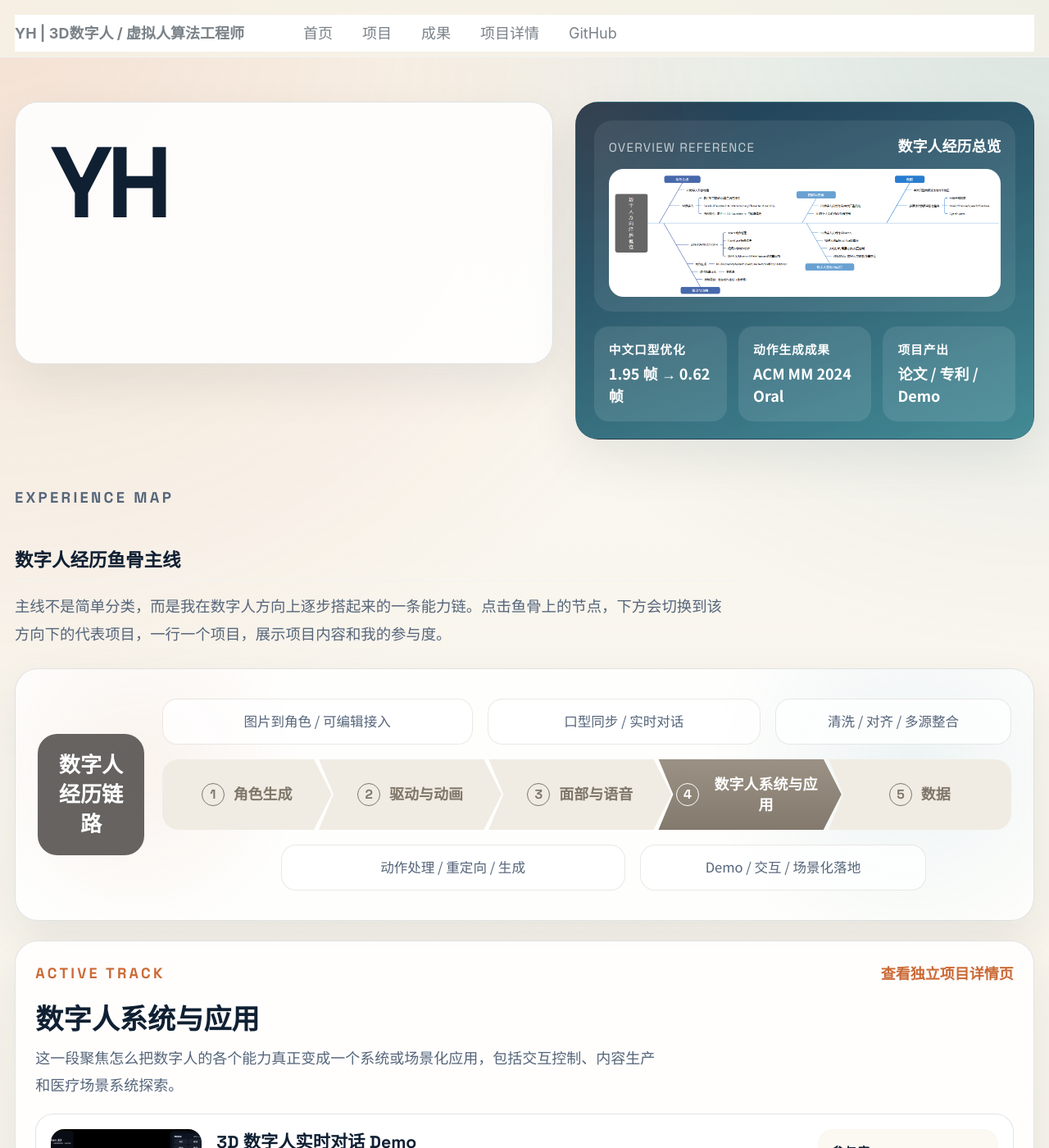
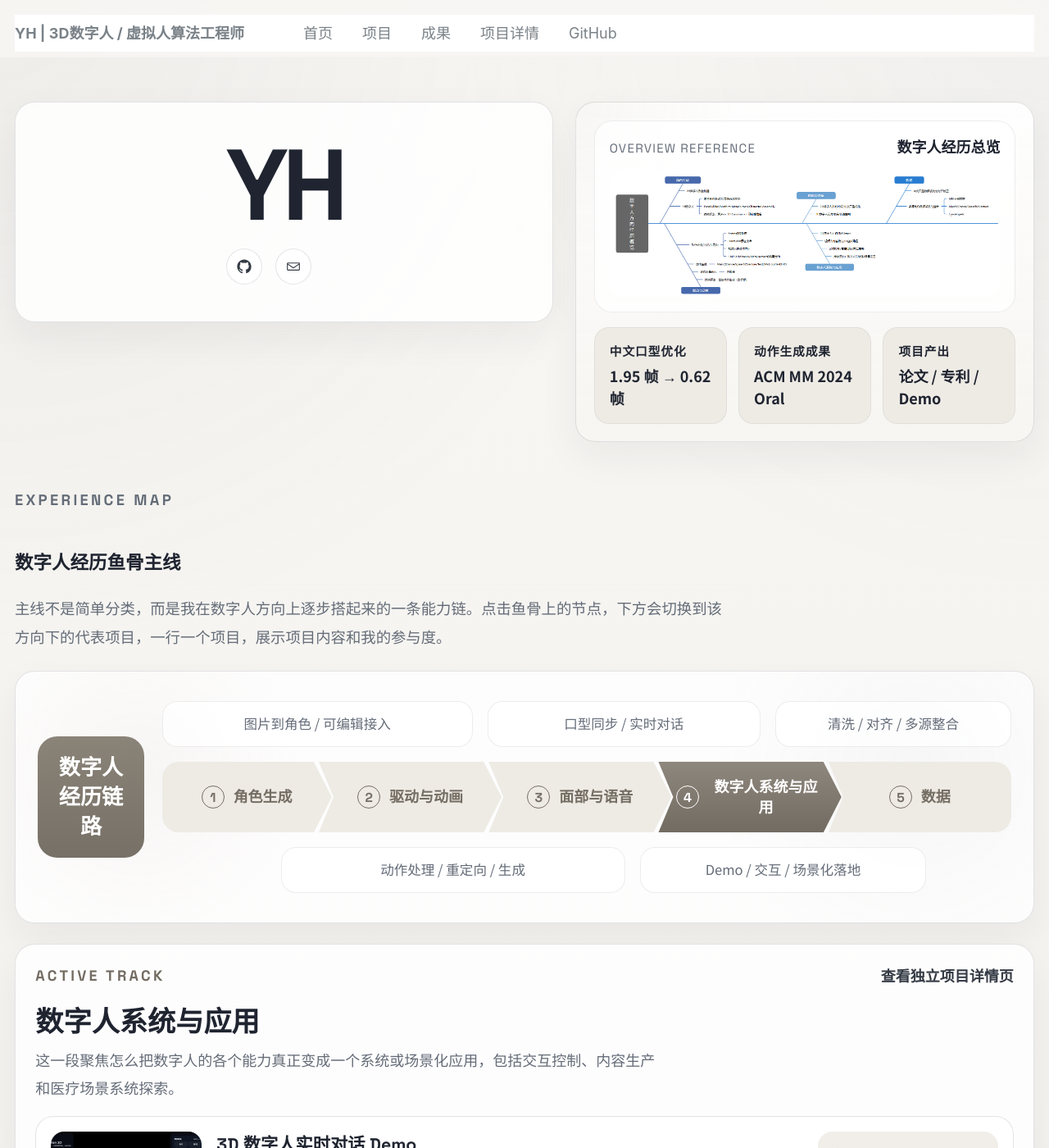
Before and after one commit to svitass/svitass.github.io, a Jekyll site: the page built from _pages/about.md, in a window 1280 px wide and 1400 px high. Shown: the whole window at 82% size. Built offline with Jekyll 4.4.1, drawn with Linux system fonts in a browser that asks for light colours; some of the changed text lies outside the part shown.

Commit message:
Refine homepage contact and palette

```diff
--- a/_pages/about.md
+++ b/_pages/about.md
@@ -10,7 +10,21 @@ redirect_from:
 <div id="top" class="portfolio-home portfolio-home--resume">
   <section class="resume-hero">
     <div class="resume-hero__copy">
-      <h1 class="resume-hero__name">YH</h1>
+      <div class="resume-hero__identity">
+        <h1 class="resume-hero__name">YH</h1>
+        <div class="resume-hero__links" aria-label="联系方式">
+          <a class="resume-hero__icon-link" href="https://github.com/svitass" target="_blank" rel="noopener noreferrer" aria-label="GitHub">
+            <svg viewBox="0 0 24 24" aria-hidden="true">
+              <path d="M12 .5C5.65.5.5 5.66.5 12.02c0 5.09 3.29 9.4 7.86 10.93.58.11.79-.25.79-.56v-2.17c-3.2.69-3.88-1.36-3.88-1.36-.52-1.34-1.28-1.69-1.28-1.69-1.05-.72.08-.71.08-.71 1.16.08 1.78 1.2 1.78 1.2 1.03 1.77 2.71 1.26 3.37.96.1-.75.4-1.26.73-1.55-2.56-.29-5.26-1.29-5.26-5.75 0-1.27.45-2.3 1.19-3.11-.12-.29-.52-1.46.11-3.05 0 0 .97-.31 3.19 1.19a11.07 11.07 0 0 1 5.8 0c2.22-1.5 3.18-1.19 3.18-1.19.64 1.59.24 2.76.12 3.05.74.81 1.18 1.84 1.18 3.11 0 4.47-2.7 5.45-5.28 5.74.42.36.79 1.06.79 2.14v3.18c0 .31.21.68.8.56A11.53 11.53 0 0 0 23.5 12C23.5 5.66 18.35.5 12 .5Z"/>
+            </svg>
+          </a>
+          <a class="resume-hero__icon-link" href="mailto:2410383183@qq.com" aria-label="邮箱">
+            <svg viewBox="0 0 24 24" aria-hidden="true">
+              <path d="M3 5.5h18a1.5 1.5 0 0 1 1.5 1.5v10A1.5 1.5 0 0 1 21 18.5H3A1.5 1.5 0 0 1 1.5 17V7A1.5 1.5 0 0 1 3 5.5Zm0 1.5v.26l9 6.18 9-6.18V7H3Zm18 10V9.08l-8.57 5.89a.75.75 0 0 1-.86 0L3 9.08V17h18Z"/>
+            </svg>
+          </a>
+        </div>
+      </div>
     </div>
 
     <aside class="resume-hero__visual">
@@ -100,10 +114,10 @@ redirect_from:
   <section class="portfolio-section">
     <div class="section-heading section-heading--wide">
       <p class="section-heading__eyebrow">OUTPUTS</p>
-      <h2>成果与方法</h2>
-      <p>这页的重点是链路展示，但也保留一层结果索引，方便快速判断我在数字人方向上的产出类型和常用技术组合。</p>
+      <h2>论文 / 专利</h2>
+      <p>保留最直接的结果索引，用于快速补充简历中的代表性产出。</p>
     </div>
-    <div class="resume-proof">
+    <div class="resume-proof resume-proof--single">
       <article class="resume-proof__card">
         <h3>论文 / 专利</h3>
         <ul>
@@ -112,31 +126,6 @@ redirect_from:
           <li>OOD-HOI / DigitSurge: 交互生成与医疗场景系统探索</li>
           <li>虚拟人驱动、视频人物替换、动作序列生成相关专利</li>
         </ul>
-      </article>
-
-      <article class="resume-proof__card">
-        <h3>常用技术链路</h3>
-        <div class="stack-cloud">
-          <span>PyTorch</span>
-          <span>Unreal Engine</span>
-          <span>MetaHuman</span>
-          <span>Blender</span>
-          <span>MuseTalk</span>
-          <span>LatentSync</span>
-          <span>SMPL / SMPLH / SMPLX</span>
-          <span>Live Link</span>
-          <span>WHAM</span>
-          <span>ProPainter</span>
-          <span>Diffusion</span>
-          <span>HumanML3D</span>
-        </div>
-      </article>
-
-      <article class="resume-proof__card resume-proof__card--accent">
-        <h3>导航</h3>
-        <p>如果你想看更完整的职责、技术链路和结果，可以继续进入项目详情页或 GitHub。</p>
-        <a class="btn btn--inverse btn--block" href="/portfolio/">查看项目详情页</a>
-        <a class="btn btn--light-outline btn--block" href="https://github.com/svitass">GitHub</a>
       </article>
     </div>
   </section>
--- a/_sass/_portfolio-home.scss
+++ b/_sass/_portfolio-home.scss
@@ -1,32 +1,32 @@
 @import url("https://fonts.googleapis.com/css2?family=Space+Grotesk:wght@400;500;700&family=Noto+Sans+SC:wght@400;500;700;800&display=swap");
 
 :root {
-  --portfolio-ink: #102033;
-  --portfolio-muted: #55657a;
-  --portfolio-line: rgba(16, 32, 51, 0.12);
-  --portfolio-surface: rgba(255, 255, 255, 0.92);
-  --portfolio-cream: #f7f2e7;
-  --portfolio-sand: #edd9b5;
-  --portfolio-teal: #2f7f8c;
-  --portfolio-rust: #cb6a36;
-  --portfolio-deep: #17324b;
-  --portfolio-stone-1: #f0ece4;
-  --portfolio-stone-2: #e3ddd2;
-  --portfolio-stone-3: #bdb3a3;
-  --portfolio-stone-4: #7f7567;
+  --portfolio-ink: #1f2430;
+  --portfolio-muted: #646c78;
+  --portfolio-line: rgba(31, 36, 48, 0.12);
+  --portfolio-surface: rgba(255, 255, 255, 0.86);
+  --portfolio-cream: #f4f2ee;
+  --portfolio-sand: #ebe7e0;
+  --portfolio-teal: #6f7884;
+  --portfolio-rust: #7c7469;
+  --portfolio-deep: #353b45;
+  --portfolio-stone-1: #eeebe5;
+  --portfolio-stone-2: #e1ddd6;
+  --portfolio-stone-3: #c1bbae;
+  --portfolio-stone-4: #726b62;
 }
 
 body {
   background:
-    radial-gradient(circle at top left, rgba(203, 106, 54, 0.16), transparent 28%),
-    radial-gradient(circle at top right, rgba(47, 127, 140, 0.16), transparent 24%),
-    linear-gradient(180deg, #fbf8f1 0%, #f4efe5 100%);
+    radial-gradient(circle at top left, rgba(124, 116, 105, 0.08), transparent 24%),
+    radial-gradient(circle at top right, rgba(111, 120, 132, 0.06), transparent 22%),
+    linear-gradient(180deg, #f8f7f4 0%, #efede8 100%);
   color: var(--portfolio-ink);
 }
 
 .masthead,
 .page__footer {
-  background: rgba(247, 242, 231, 0.78);
+  background: rgba(248, 247, 244, 0.82);
   backdrop-filter: blur(10px);
 }
 
@@ -64,17 +64,23 @@ body {
 .experience-showcase,
 .resume-proof__card {
   border: 1px solid var(--portfolio-line);
-  border-radius: 28px;
-  background: rgba(255, 255, 255, 0.88);
-  box-shadow: 0 24px 60px rgba(16, 32, 51, 0.08);
+  border-radius: 24px;
+  background: rgba(255, 255, 255, 0.84);
+  box-shadow: 0 18px 48px rgba(31, 36, 48, 0.06);
 }
 
 .resume-hero__copy {
   display: flex;
-  align-items: flex-start;
-  justify-content: flex-start;
-  min-height: 320px;
-  padding: 2.35rem;
+  align-items: center;
+  justify-content: center;
+  min-height: 260px;
+  padding: 2.5rem 2.35rem;
+}
+
+.resume-hero__identity {
+  display: grid;
+  justify-items: start;
+  gap: 1.15rem;
 }
 
 .resume-hero__name {
@@ -83,6 +89,39 @@ body {
   font-size: clamp(4.25rem, 10vw, 6.8rem);
   line-height: 0.92;
   letter-spacing: -0.06em;
+}
+
+.resume-hero__links {
+  display: flex;
+  align-items: center;
+  gap: 0.9rem;
+}
+
+.resume-hero__icon-link {
+  display: inline-flex;
+  align-items: center;
+  justify-content: center;
+  width: 44px;
+  height: 44px;
+  border: 1px solid var(--portfolio-line);
+  border-radius: 50%;
+  background: rgba(255, 255, 255, 0.74);
+  color: var(--portfolio-deep);
+  font-size: 1.15rem;
+  text-decoration: none !important;
+  transition: transform 0.18s ease, background 0.18s ease, border-color 0.18s ease;
+}
+
+.resume-hero__icon-link:hover {
+  transform: translateY(-1px);
+  border-color: rgba(53, 59, 69, 0.2);
+  background: var(--portfolio-stone-1);
+}
+
+.resume-hero__icon-link svg {
+  width: 18px;
+  height: 18px;
+  fill: currentColor;
 }
 
 .resume-hero__role {
@@ -143,15 +182,16 @@ body {
   gap: 1rem;
   padding: 1.2rem;
   background:
-    radial-gradient(circle at top left, rgba(203, 106, 54, 0.12), transparent 30%),
-    linear-gradient(160deg, rgba(23, 50, 75, 0.96), rgba(47, 127, 140, 0.9));
-  color: #fff;
+    radial-gradient(circle at top left, rgba(124, 116, 105, 0.06), transparent 28%),
+    linear-gradient(180deg, rgba(255, 255, 255, 0.92), rgba(247, 245, 241, 0.88));
+  color: var(--portfolio-ink);
 }
 
 .resume-hero__map-card {
   padding: 1rem;
   border-radius: 22px;
-  background: rgba(255, 255, 255, 0.08);
+  background: rgba(255, 255, 255, 0.82);
+  border: 1px solid rgba(31, 36, 48, 0.08);
 }
 
 .resume-hero__map-head {
@@ -164,7 +204,7 @@ body {
 }
 
 .resume-hero__map-head span {
-  color: rgba(255, 255, 255, 0.72);
+  color: var(--portfolio-muted);
   font-size: 0.84rem;
   letter-spacing: 0.08em;
   text-transform: uppercase;
@@ -194,7 +234,8 @@ body {
 .resume-hero__signal-item {
   padding: 0.95rem 1rem;
   border-radius: 18px;
-  background: rgba(255, 255, 255, 0.1);
+  background: var(--portfolio-stone-1);
+  border: 1px solid rgba(31, 36, 48, 0.06);
 }
 
 .resume-hero__signal-item strong {
@@ -247,7 +288,7 @@ body {
 .portfolio-eyebrow,
 .section-heading__eyebrow {
   margin: 0 0 0.85rem;
-  color: var(--portfolio-rust);
+  color: var(--portfolio-stone-4);
   font-family: "Space Grotesk", sans-serif;
   font-size: 0.82rem;
   font-weight: 700;
@@ -417,9 +458,9 @@ body {
   align-items: center;
   padding: 2rem 1.5rem;
   background:
-    radial-gradient(circle at 12% 40%, rgba(203, 106, 54, 0.08), transparent 18%),
-    radial-gradient(circle at 88% 38%, rgba(47, 127, 140, 0.08), transparent 22%),
-    rgba(255, 255, 255, 0.84);
+    radial-gradient(circle at 12% 40%, rgba(124, 116, 105, 0.06), transparent 18%),
+    radial-gradient(circle at 88% 38%, rgba(111, 120, 132, 0.05), transparent 22%),
+    rgba(255, 255, 255, 0.82);
 }
 
 .fishbone-stage__badge {
@@ -429,7 +470,7 @@ body {
   min-height: 148px;
   padding: 1rem;
   border-radius: 24px;
-  background: rgba(59, 57, 55, 0.78);
+  background: linear-gradient(180deg, #8a8378 0%, #767066 100%);
   color: #fff;
   font-family: "Space Grotesk", "Noto Sans SC", sans-serif;
   font-size: 1.45rem;
@@ -466,7 +507,7 @@ body {
   justify-content: center;
   min-height: 56px;
   padding: 0.75rem 1rem;
-  border: 1px solid rgba(127, 117, 103, 0.16);
+  border: 1px solid rgba(31, 36, 48, 0.08);
   border-radius: 18px;
   background: rgba(255, 255, 255, 0.74);
   color: var(--portfolio-muted);
@@ -492,7 +533,7 @@ body {
   padding: 1rem 1.2rem;
   border: 0;
   background: var(--portfolio-stone-1);
-  color: #7f7669;
+  color: #746d63;
   font-family: "Space Grotesk", "Noto Sans SC", sans-serif;
   font-size: 1rem;
   font-weight: 700;
@@ -520,14 +561,14 @@ body {
 
 .fishbone-step:hover {
   background: var(--portfolio-stone-2);
-  color: #5e584f;
+  color: #5f5951;
 }
 
 .fishbone-step.is-active {
   z-index: 2;
-  background: linear-gradient(180deg, #9b9184 0%, #83796d 100%);
+  background: linear-gradient(180deg, #8e877d 0%, #726b62 100%);
   color: #fff;
-  box-shadow: 0 12px 26px rgba(99, 91, 80, 0.18);
+  box-shadow: 0 12px 26px rgba(90, 84, 77, 0.16);
 }
 
 .fishbone-step__index {
@@ -575,7 +616,7 @@ body {
 }
 
 .experience-showcase__link {
-  color: var(--portfolio-rust);
+  color: var(--portfolio-deep);
   font-weight: 700;
   text-decoration: none !important;
   white-space: nowrap;
@@ -593,7 +634,7 @@ body {
   padding: 1rem;
   border: 1px solid var(--portfolio-line);
   border-radius: 22px;
-  background: rgba(255, 255, 255, 0.78);
+  background: rgba(255, 255, 255, 0.72);
 }
 
 .experience-row__media img {
@@ -637,8 +678,8 @@ body {
   align-items: center;
   padding: 0.45rem 0.72rem;
   border-radius: 999px;
-  background: rgba(47, 127, 140, 0.1);
-  color: var(--portfolio-teal);
+  background: rgba(111, 120, 132, 0.11);
+  color: var(--portfolio-deep);
   font-size: 0.88rem;
   font-weight: 700;
 }
@@ -646,7 +687,7 @@ body {
 .experience-row__involvement {
   padding: 0.9rem 0.95rem;
   border-radius: 18px;
-  background: rgba(237, 217, 181, 0.18);
+  background: rgba(238, 235, 229, 0.82);
 }
 
 .experience-row__involvement strong {
@@ -666,7 +707,7 @@ body {
   display: block;
   height: 100%;
   border-radius: inherit;
-  background: linear-gradient(90deg, var(--portfolio-rust), var(--portfolio-teal));
+  background: linear-gradient(90deg, #938b80, #706a62);
 }
 
 .resume-proof {
@@ -676,6 +717,10 @@ body {
   @include breakpoint($large) {
     grid-template-columns: repeat(3, minmax(0, 1fr));
   }
+}
+
+.resume-proof--single {
+  max-width: 920px;
 }
 
 .resume-proof__card {
```
